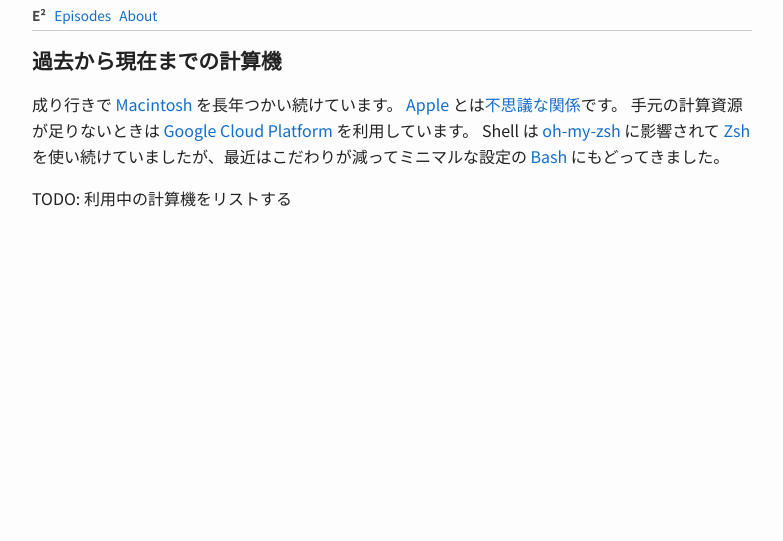
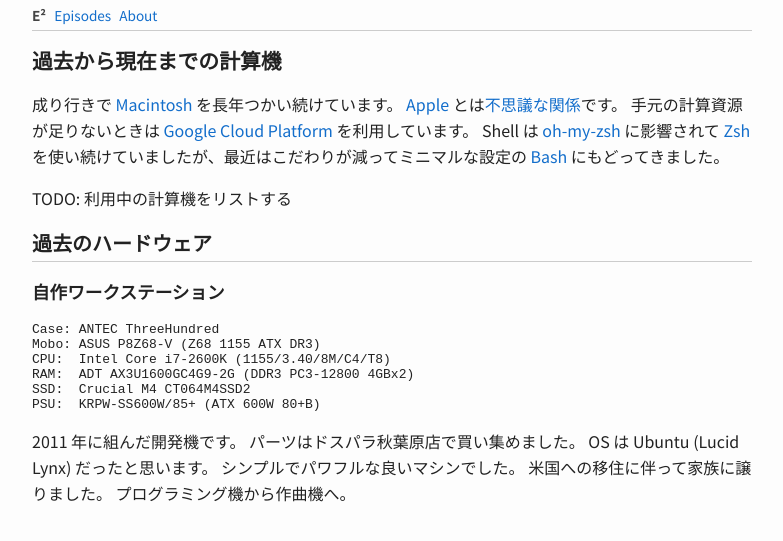
Before and after one commit to toru/ep.torumk.com, a Jekyll site: the page built from _pages/computers.md, in a window 1280 px wide. Shown: the top 541 px of the page, without its empty margins (248-1031 px from the left). Built offline with Jekyll 4.4.1, drawn with Linux system fonts in a browser that asks for light colours.

Commit message:
pages: add some content on an old workstation

````diff
--- a/_pages/computers.md
+++ b/_pages/computers.md
@@ -11,3 +11,23 @@
 Shell は [oh-my-zsh](https://ohmyz.sh/) に影響されて [Zsh](https://ja.wikipedia.org/wiki/Z_Shell) を使い続けていましたが、最近はこだわりが減ってミニマルな設定の [Bash](https://ja.wikipedia.org/wiki/Bash) にもどってきました。
 
 TODO: 利用中の計算機をリストする
+
+## 過去のハードウェア
+
+### 自作ワークステーション
+
+```spec
+Case: ANTEC ThreeHundred
+Mobo: ASUS P8Z68-V (Z68 1155 ATX DR3)
+CPU:  Intel Core i7-2600K (1155/3.40/8M/C4/T8)
+RAM:  ADT AX3U1600GC4G9-2G (DDR3 PC3-12800 4GBx2)
+SSD:  Crucial M4 CT064M4SSD2
+PSU:  KRPW-SS600W/85+ (ATX 600W 80+B)
+```
+
+2011 年に組んだ開発機です。
+パーツはドスパラ秋葉原店で買い集めました。
+OS は Ubuntu (Lucid Lynx) だったと思います。
+シンプルでパワフルな良いマシンでした。
+米国への移住に伴って家族に譲りました。
+プログラミング機から作曲機へ。
````
